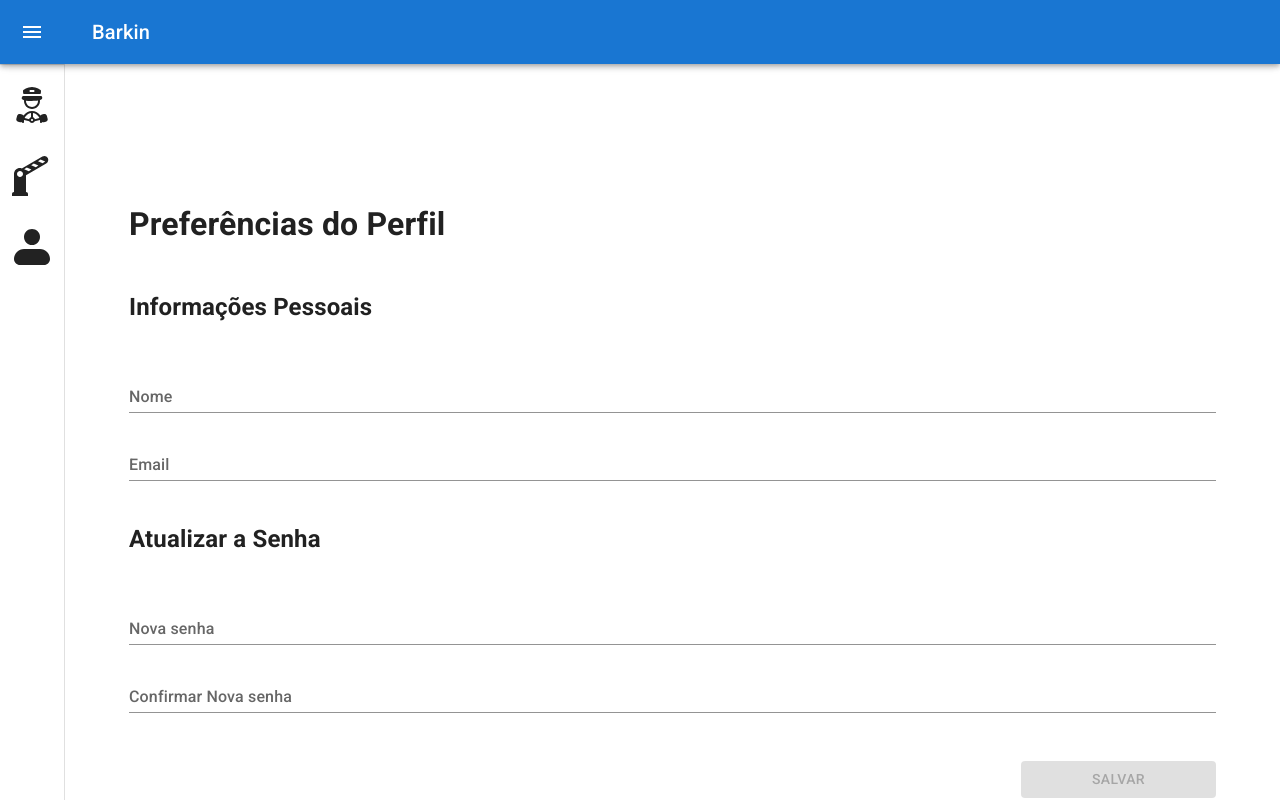
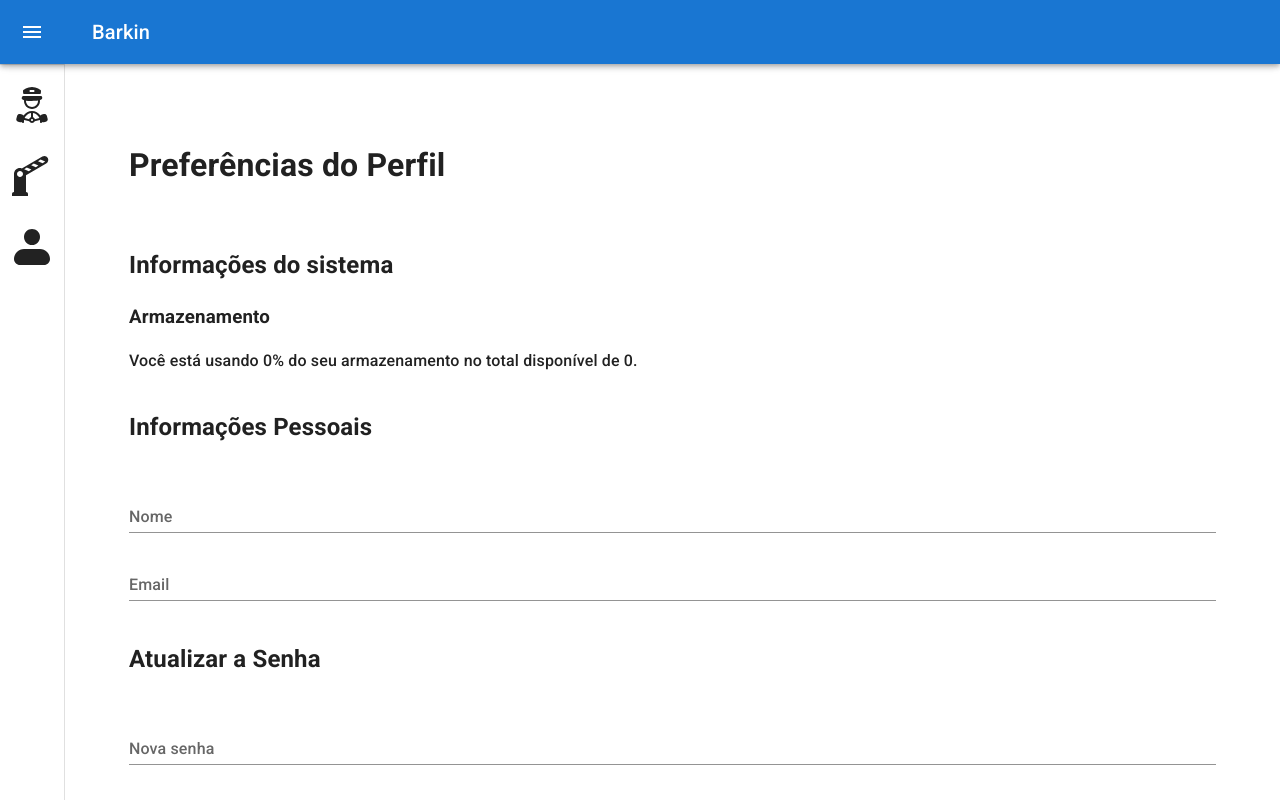
Before and after one commit to pedroramos17/reservation-management-system, a Next.js app: page /perfil/editar in a window 1280 px wide. Shown: the top 802 px of the page. Built offline with nearby package versions, Linux system fonts and the light colour scheme.

Commit message:
feat: showing storage limit

```diff
--- a/src/app/perfil/editar/page.tsx
+++ b/src/app/perfil/editar/page.tsx
@@ -1,9 +1,9 @@
 'use client';
+
 import { TextField, Button } from '@mui/material';
 import styled from '@emotion/styled';
 
 const Container = styled.div`
-  height: 100vh;
   display: flex;
   flex-direction: column;
   justify-content: center;
@@ -20,9 +20,23 @@ const Wrapper = styled.div`
 `;
 
 export default function Profile() {
+  let percent = 0 as unknown as string;
+  let quota = 0 as unknown as string;
+  navigator.storage.estimate().then((estimate) => {
+    percent = (
+      (estimate.usage as unknown as number) * (100 / (estimate.quota as unknown as number)) *
+      100
+    ).toFixed(2);
+    quota = ((estimate.quota as unknown as number) / 1024 / 1024).toFixed(2) + "MB";
+});
   return (
     <Container>
       <h1>Preferências do Perfil</h1>
+      <p>
+        <h2>Informações do sistema</h2>
+        <h3>Armazenamento</h3>
+      <label>Você está usando {percent}% do seu armazenamento no total disponível de {quota}.</label>
+      </p>
       <form
         style={{
           display: 'flex',
```
